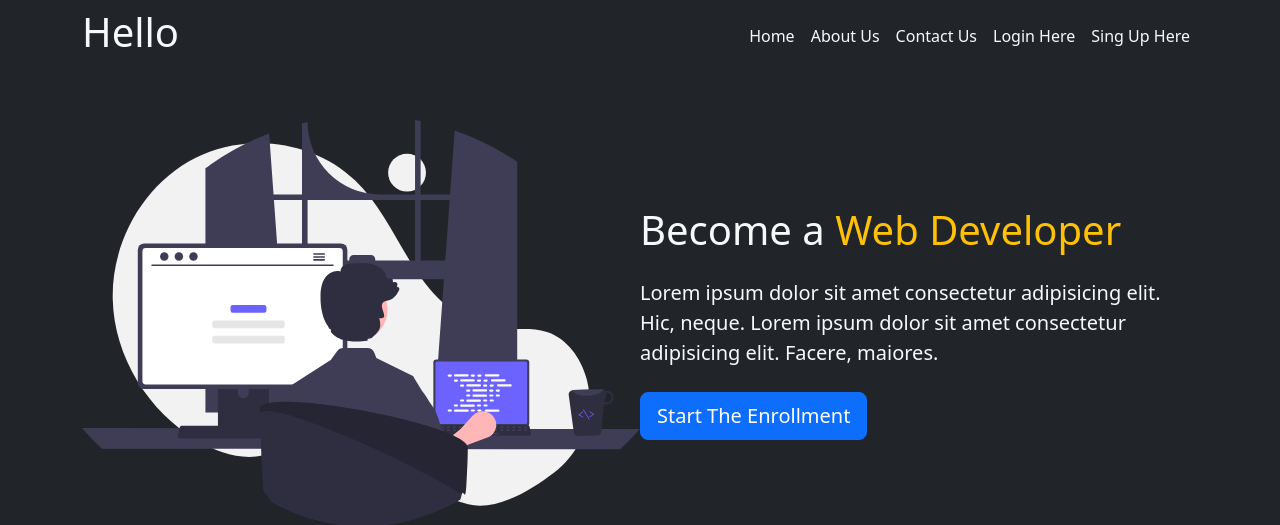
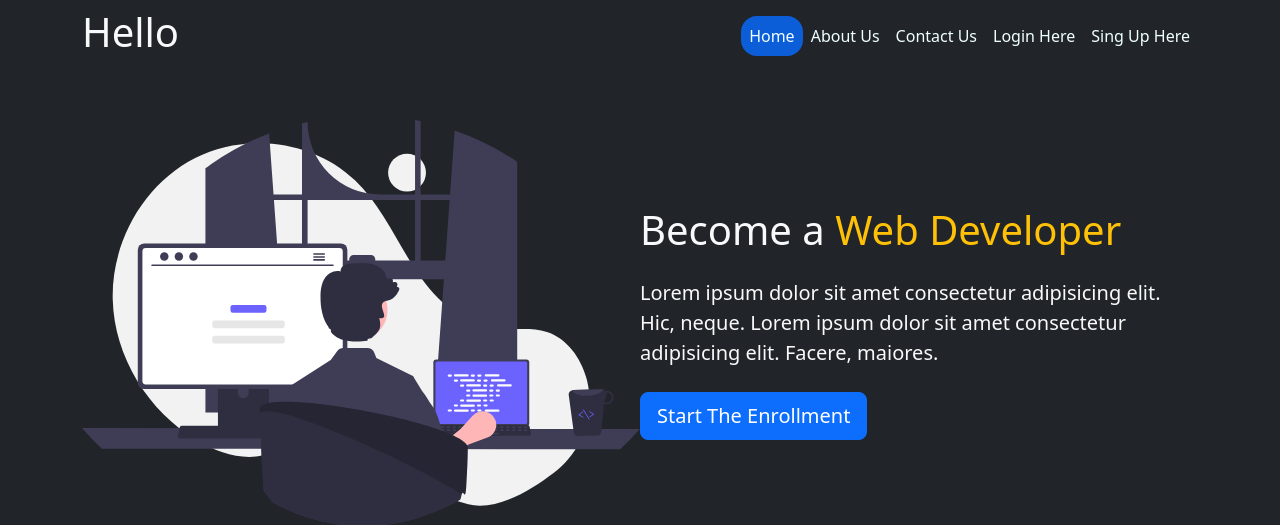
Before and after one commit to naybala/Php_login_System-OOP-, a PHP site: page /php/ in a window 1280 px wide. Shown: the top 525 px of the page. Run offline with PHP 8.4, Linux system fonts and the light colour scheme; some libraries are stand-ins or nearby versions.

Commit message:
nav active bg done

```diff
--- a/Ui/asset/main-ui/app.js
+++ b/Ui/asset/main-ui/app.js
@@ -1,31 +1,13 @@
-// classList - shows/gets all classes
-// contains - checks classList for specific class
-// add - add class
-// remove - remove class
-// toggle - toggles class
-let themeToggler = document.querySelector('.theme-toggler');
+const nav = document.querySelector(".navbar-nav")
+const navActive = document.querySelectorAll('.nav-link');
 
-themeToggler.onclick = () => {
+nav.addEventListener("click",(e)=>{
+    const id = e.target.dataset.id;
+   if(id){
+    navActive.forEach(function (a) {
+        a.classList.remove("active");
+      });
+      e.target.classList.add("active");
+   }
 
-  themeToggler.classList.toggle('active');
-
-  if (themeToggler.classList.contains('active')) {
-    document.body.classList.add('active');
-    document.img.classList.add('active');
-  } else {
-    document.body.classList.remove('active');
-  }
-
-}
-
-
-
-
-
-const navToggle = document.querySelector(".nav-toggle");
-const links = document.querySelector(".links");
-
-navToggle.addEventListener("click", function () {
-
-  links.classList.toggle("show-links");
 });
--- a/Ui/asset/main-ui/styles.css
+++ b/Ui/asset/main-ui/styles.css
@@ -1,4 +1,17 @@
+a.nav-link {
+ color: azure;
+ transition:none;
+}
+.navbar-nav .nav-link.active {
+  transition:none;
+  background-color:#0B5ED7;
+  border-radius: 1rem;
+  color: azure;
+}
 
+a.nav-link:hover{
+  color: azure;
+}
 @media (min-width: 768px) {
   .news-input {
       width: 50%;
--- a/Ui/asset/signUp-ui/app.js
+++ b/Ui/asset/signUp-ui/app.js
@@ -1,6 +1,5 @@
 (function () {
     'use strict'
-
     // Fetch all the forms we want to apply custom Bootstrap validation styles to
     var forms = document.querySelectorAll('.needs-validation')
 
--- a/index.php
+++ b/index.php
@@ -13,10 +13,8 @@
     <link rel="stylesheet" href="https://cdn.jsdelivr.net/npm/bootstrap-icons@1.3.0/font/bootstrap-icons.css" />
 
     <!-- styles -->
-    <link rel="stylesheet" href="./Ui/asset/main-ui/styles.css" />
-    <style>
+    <link rel="stylesheet" href="./Ui//asset/main-ui/styles.css" />
 
-    </style>
 </head>
 
 <body id="home">
@@ -29,20 +27,20 @@
 
             <div class="collapse navbar-collapse" id="navmenu">
                 <ul class="navbar-nav ms-auto">
-                    <li class="nav-item ">
-                        <a href="#home" class="nav-link text-light">Home</a>
+                    <li class="nav-item">
+                        <a href="#home" class="nav-link active" data-id="home">Home</a>
                     </li>
                     <li class="nav-item">
-                        <a href="#about" class="nav-link text-light">About Us</a>
+                        <a href="#about" class="nav-link" data-id="about">About Us</a>
                     </li>
                     <li class="nav-item">
-                        <a href="#contact" class="nav-link text-light">Contact Us</a>
+                        <a href="#contact" class="nav-link" data-id="contact">Contact Us</a>
                     </li>
                     <li class="nav-item">
-                        <a href="./Ui/asset/login-ui/login.php" class="nav-link text-light">Login Here</a>
+                        <a href="./Ui/asset/login-ui/login.php" class="nav-link">Login Here</a>
                     </li>
                     <li class="nav-item">
-                        <a href="./Ui/asset/signUp-ui/signUp.php" class="nav-link text-light">Sing Up Here</a>
+                        <a href="./Ui/asset/signUp-ui/signUp.php" class="nav-link">Sing Up Here</a>
                     </li>
                 </ul>
             </div>
@@ -186,7 +184,7 @@
     <!-- Learn Base Section End -->
 
     <!-- javascript -->
-    <script src="UI/asset/main-ui/app.js"></script>
+    <script src="./Ui/asset/main-ui/app.js"></script>
 </body>
 <!-- JavaScript Bundle with Popper -->
 <script src="https://cdn.jsdelivr.net/npm/bootstrap@5.2.0-beta1/dist/js/bootstrap.bundle.min.js"
```
